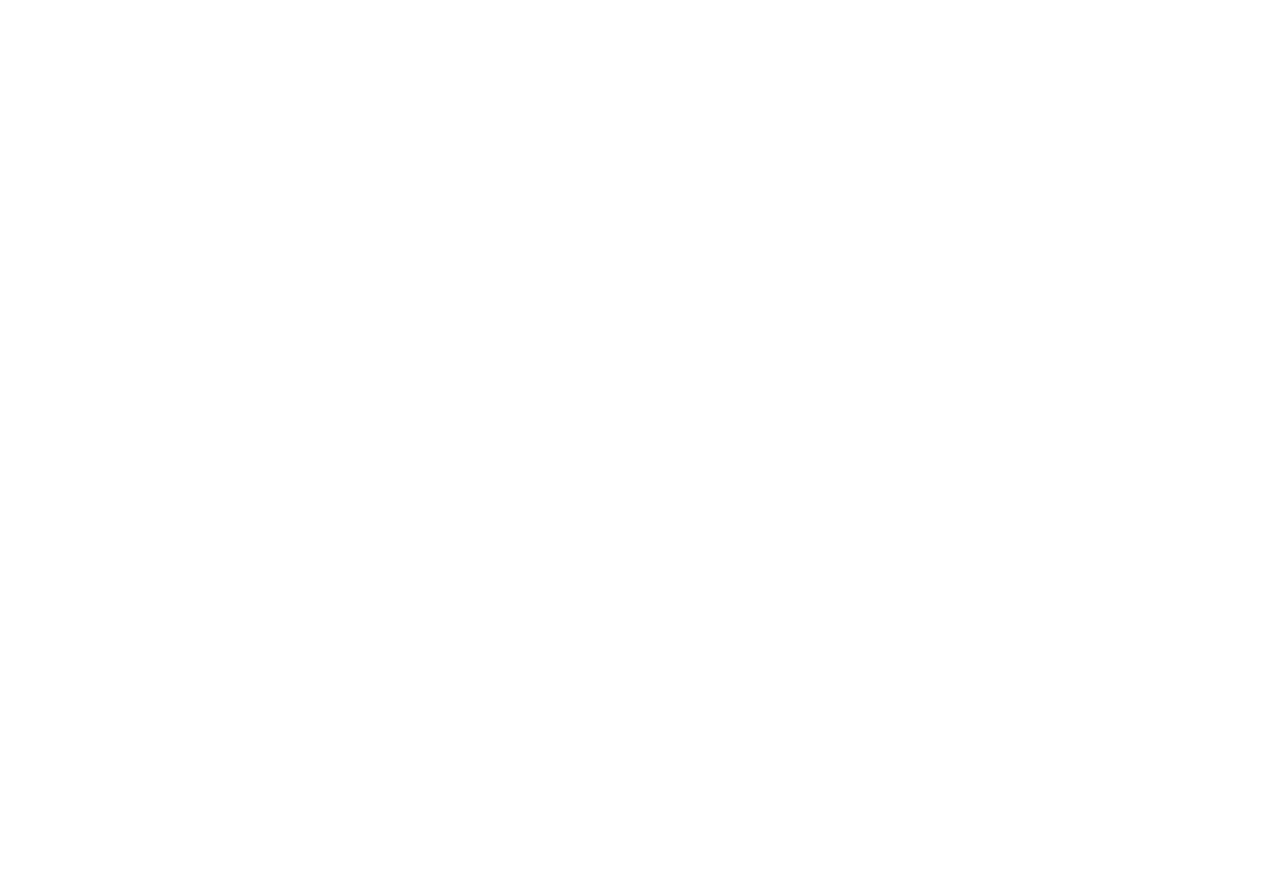
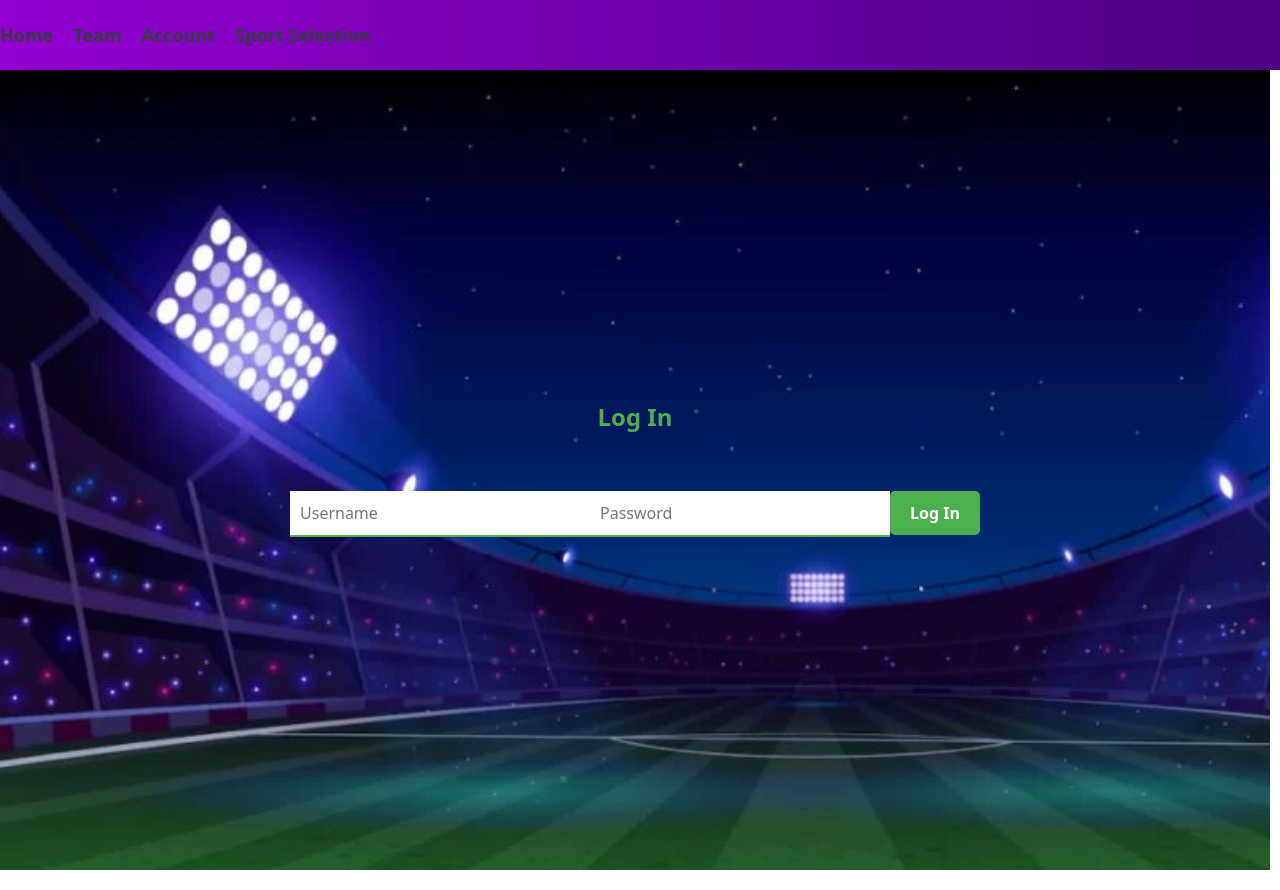
Before and after one commit to barryos112/Final-Year-Project, a React (Create React App) app in the folder final-year-project/: page /login in a window 1280 px wide. Before the commit this address had no page. Before the commit the page ends 800 px from the top, so only its background shows below. Built offline with nearby package versions, Linux system fonts and the light colour scheme.

Commit message:
Added login page and styling

```diff
--- a/final-year-project/src/App.js
+++ b/final-year-project/src/App.js
@@ -4,7 +4,7 @@
 import AccountCreation from "../../final-year-project/src/Components/Account_creation/account_creation";
 import SportSelection from "../../final-year-project/src/Components/Sport_selection/sport_selection";
 import TeamPage from "../../final-year-project/src/Components/Team_Page/team_page";
-// import Login from "./Components/Login_Page/login";
+import Login from "./Components/Login_Page/login";
 
 function App() {
   return (
@@ -17,7 +17,7 @@
           <Route path="create-account" element={<AccountCreation />} />
           <Route path="select-sport" element={<SportSelection />} />
           <Route path="team" element={<TeamPage />} />
-          {/* <Route path="login" element={<Login />} /> */}
+          <Route path="login" element={<Login />} />
         </Route>
       </Routes>
     </BrowserRouter>
--- a/final-year-project/src/Components/Landing_page/landing_page.css
+++ b/final-year-project/src/Components/Landing_page/landing_page.css
@@ -29,6 +29,9 @@
   .join-button {
     background-color: #6CA0DC;
     color: white;
+    margin-right: 20px;
+    width: 200px;
+
     padding: 10px 20px;
     border: none;
     border-radius: 5px;
@@ -40,9 +43,11 @@
     background-color: #4D7B9D;
   }
 
-  /* .login-button {
+  .login-button {
     background-color: #6CA0DC;
     color: white;
+    margin-left: 20px;
+    width: 200px;
     padding: 10px 20px;
     border: none;
     border-radius: 5px;
@@ -52,7 +57,7 @@
 
   .login-button:hover {
     background-color: #4D7B9D;
-  } */
+  }
 
 
  .bg{
--- a/final-year-project/src/Components/Login_Page/login.css
+++ b/final-year-project/src/Components/Login_Page/login.css
@@ -1,54 +1,58 @@
-/* .login-form-container {
-    max-width: 500px;
-    margin: 0 auto;
-    padding: 20px;
-    background-color: #f7f7f7;
-    border-radius: 5px;
-    box-shadow: 0px 2px 2px rgba(0, 0, 0, 0.3);
+.login-form-container {
+  flex-direction: column;
+  margin-right: 10px;
+  align-items: center;
+  justify-content: center;
+  background-image: url("../Landing_page/ProjectBG.jpg");
+  background-repeat: no-repeat;
+  background-size: cover;
+  height: 100vh;
 }
 
 .login-form-header {
-    text-align: center;
-    font-size: 28px;
+  font-size: 24px;
+  font-weight: bold;
+  color: #4CAF50;
+  margin-bottom: 40px;
+}
+
+.login-form-container {
+  display: flex;
+  align-items: center;
   margin-bottom: 20px;
 }
 
-  .form-input {
-    display: block;
-    width: 100%;
-    padding: 10px;
-    margin-bottom: 20px;
-    font-size: 16px;
-    border-radius: 5px;
-    border: none;
-    border: 1px solid #ddd;
+.login-form-container i {
+  color: #4CAF50;
+  font-size: 18px;
+  margin-right: 10px;
 }
 
-  .form-input:focus {
+.login-form-input {
+  width: 300px;
+  padding: 10px;
+  font-size: 16px;
+  border: none;
+  border-bottom: 2px solid #4CAF50;
+}
+
+.login-form-input:focus {
   outline: none;
-    border-color: #4b9cdb;
+  border-bottom: 2px solid #4CAF50;
 }
 
 .login-form-submit {
-    display: block;
-    width: 100%;
-    padding: 10px;
-    margin-top: 20px;
+  background-color: #4CAF50;
+  color: white;
   font-size: 16px;
-    color: #fff;
-    background-color: #4b9cdb;
+  font-weight: bold;
+  padding: 10px 20px;
   border: none;
   border-radius: 5px;
   cursor: pointer;
+  margin-top: 20px;
 }
 
-  .form-submit:hover {
-    background-color: #2779bd;
+.login-form-submit:hover:hover {
+  background-color: #3E8E41;
 }
-
-  @media (max-width: 768px) {
-    .form-container {
-      max-width: 90%;
-    }
-  }
-   */
--- a/final-year-project/src/Components/Login_Page/login.js
+++ b/final-year-project/src/Components/Login_Page/login.js
@@ -1,74 +1,37 @@
-// import { useNavigate } from "react-router-dom";
-// import React, { useState } from "react";
-// import "./login.css";
+import { useNavigate } from "react-router-dom";
+import React, { useState } from "react";
+import "./login.css";
 
-// import firebase from "firebase/compat/app";
-// import "firebase/compat/auth";
-// import "firebase/compat/database";
+const Login = () => {
+  const [username, setUsername] = useState("");
+  const [password, setPassword] = useState("");
+  //   const navigate = useNavigate();
 
-// // Initialize Firebase
-// const firebaseConfig = {
-//   // Your Firebase config here
-// };
-// firebase.initializeApp(firebaseConfig);
+  return (
+    <div className="login-form-container">
+      <h1 className="login-form-header">Log In</h1>
+      {/* <form onSubmit={handleSubmit}> */}
+      <form>
+        <input
+          className="login-form-input"
+          type="text"
+          placeholder="Username"
+          value={username}
+          onChange={(e) => setUsername(e.target.value)}
+          required
+        />
+        <input
+          className="login-form-input"
+          type="password"
+          placeholder="Password"
+          value={password}
+          onChange={(e) => setPassword(e.target.value)}
+          required
+        />
+        <input className="login-form-submit" type="submit" value="Log In" />
+      </form>
+    </div>
+  );
+};
 
-// const auth = firebase.auth();
-// const db = firebase.database();
-
-// const Login = () => {
-//   const [username, setUsername] = useState("");
-//   const [password, setPassword] = useState("");
-//   const navigate = useNavigate();
-
-//   const handleSubmit = (e) => {
-//     e.preventDefault();
-//     // Check if user exists in the database
-//     db.ref("users")
-//       .orderByChild("username")
-//       .equalTo(username)
-//       .once("value", (snapshot) => {
-//         if (snapshot.exists()) {
-//           const userData = snapshot.val();
-//           const userID = Object.keys(userData)[0];
-//           const user = userData[userID];
-//           if (user.password === password) {
-//             // Login successful
-//             auth.signInWithEmailAndPassword(user.email, password).then(() => {
-//               navigate("/select-sport");
-//             });
-//           } else {
-//             alert("Invalid username or password.");
-//           }
-//         } else {
-//           alert("Invalid username or password.");
-//         }
-//       });
-//   };
-
-//   return (
-//     <div className="login-form-container">
-//       <h1 className="login-form-header">Log In</h1>
-//       <form onSubmit={handleSubmit}>
-//         <input
-//           className="login-form-input"
-//           type="text"
-//           placeholder="Username"
-//           value={username}
-//           onChange={(e) => setUsername(e.target.value)}
-//           required
-//         />
-//         <input
-//           className="login-form-input"
-//           type="password"
-//           placeholder="Password"
-//           value={password}
-//           onChange={(e) => setPassword(e.target.value)}
-//           required
-//         />
-//         <input className="login-form-submit" type="submit" value="Log In" />
-//       </form>
-//     </div>
-//   );
-// };
-
-// export default Login;
+export default Login;
--- a/final-year-project/src/Components/Sport_selection/sport_selection.css
+++ b/final-year-project/src/Components/Sport_selection/sport_selection.css
@@ -44,3 +44,15 @@
   color: #6CA0DC;
     background-color: white;
   }
+
+  .confirmButton{
+    background-color: #4CAF50;
+  color: white;
+  font-size: 16px;
+  font-weight: bold;
+  padding: 10px 20px;
+  border: none;
+  border-radius: 5px;
+  cursor: pointer;
+  margin-top: 20px;
+  }
--- a/final-year-project/src/Components/Sport_selection/sport_selection.js
+++ b/final-year-project/src/Components/Sport_selection/sport_selection.js
@@ -68,7 +68,7 @@
             })}
           </DropdownButton>
           <Link to="/team">
-            <button>Confirm Choices</button>
+            <button className="confirmButton">Confirm Choices</button>
           </Link>
         </div>
       </div>
```
Lines whose indentation alone changed are shown as unchanged.
